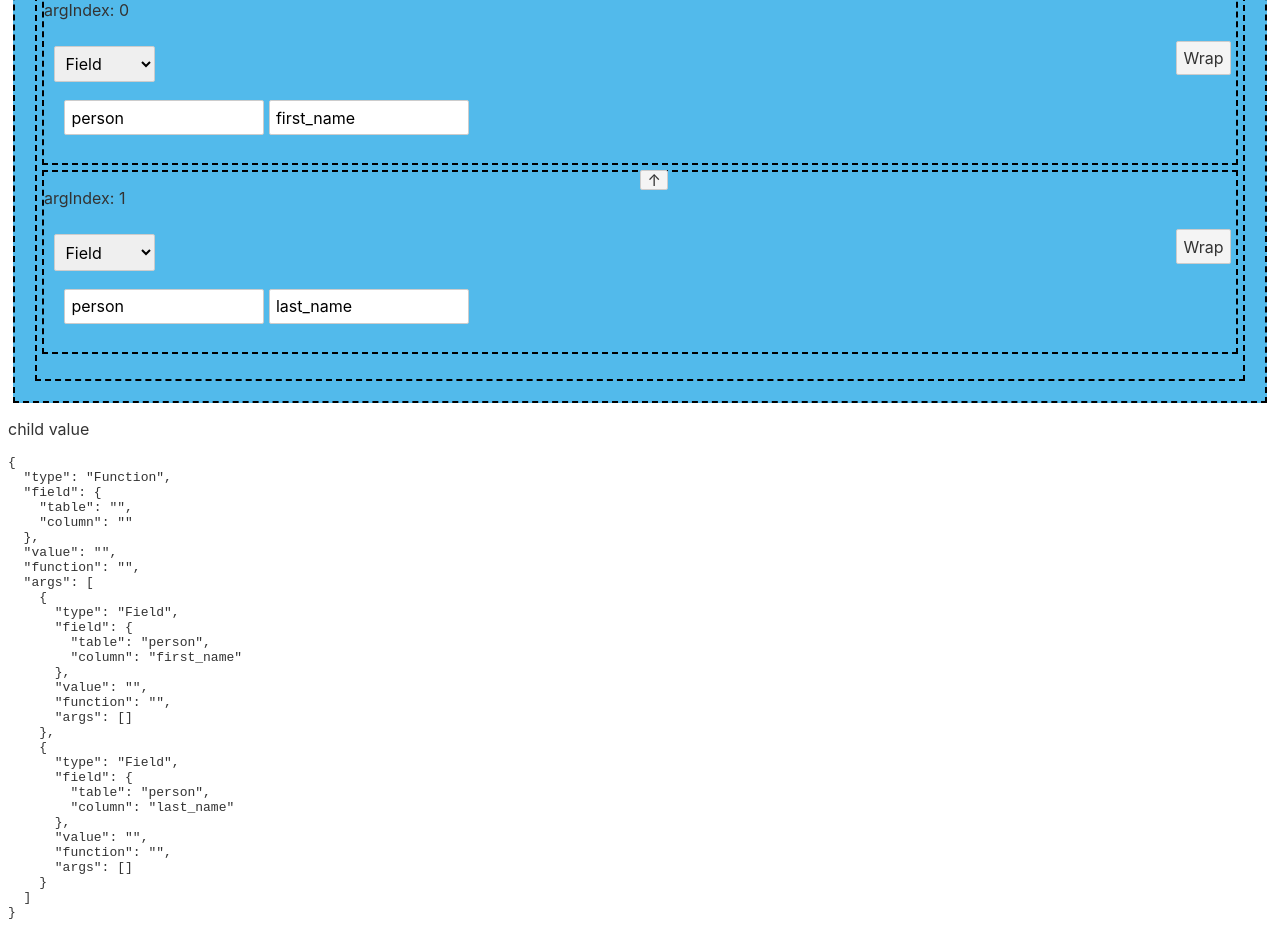
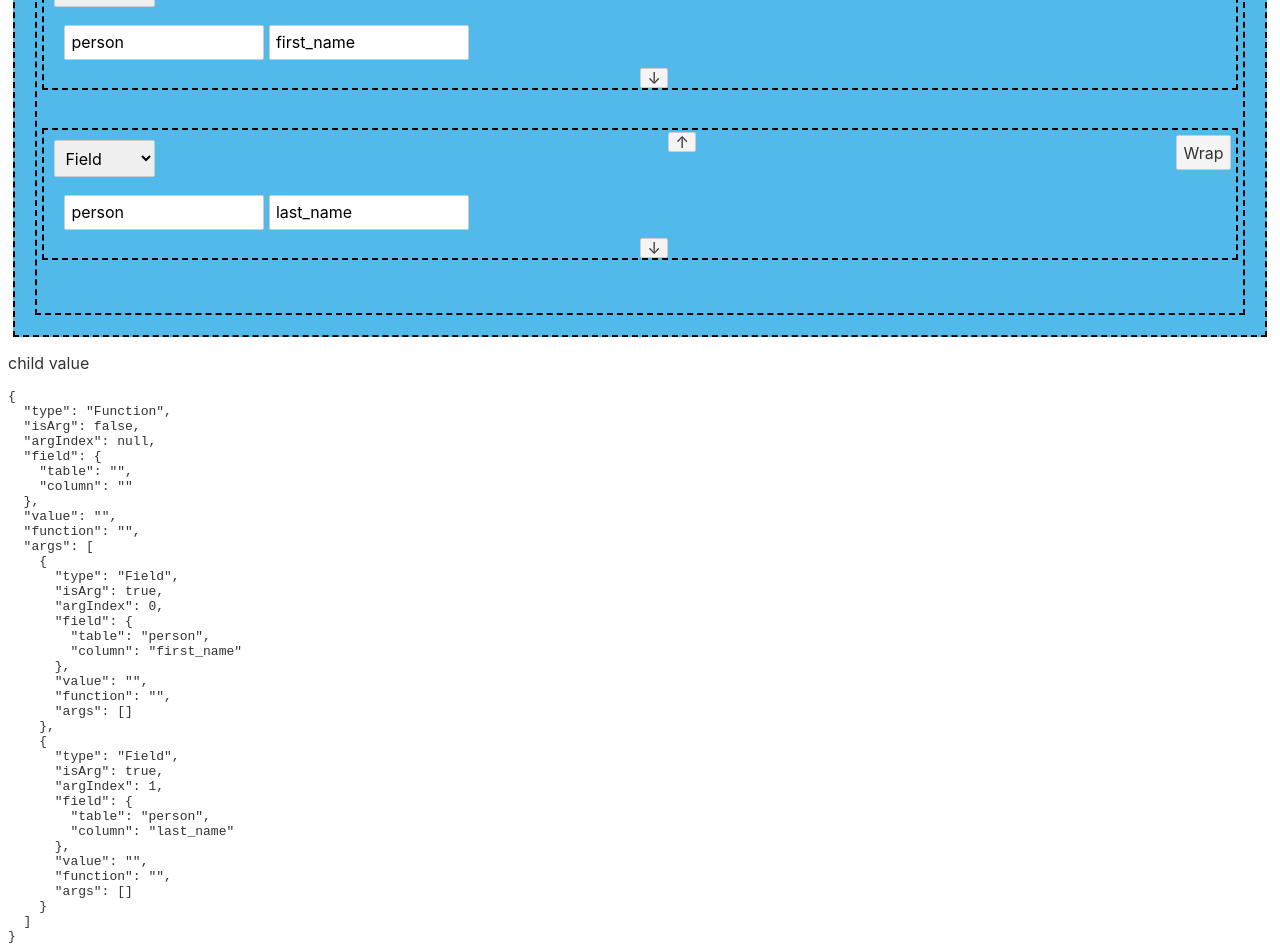
Before and after one commit to khbrendle/mast-ui, a Svelte app: page / in a window 1280 px wide. Shown: the part 220-1164 px from the top of the page. Before the commit the page ends 1140 px from the top, so only its background shows below. Built offline with nearby package versions, Linux system fonts and the light colour scheme.

Commit message:
added functionality for moving function arguments. needed re-assignment of props to trigger DOM update. could remove isArg and argIndex from props object

```diff
--- a/src/App.svelte
+++ b/src/App.svelte
@@ -6,37 +6,7 @@
 	// 3 level nesting
 	// let input =
 	//   '{"type":"Function","field":{"table":"","column":""},"value":"","function":"f.concat","args":[{"type":"Function","field":{"table":"","column":""},"value":"","function":"f.lit","args":[{"type":"Value","field":{"table":"","column":""},"value":"static text","function":"","args":[]}]}]}';
-		let input = `{
-						  "type": "Function",
-						  "field": {
-						    "table": "",
-						    "column": ""
-						  },
-						  "value": "",
-						  "function": "",
-						  "args": [
-						    {
-						      "type": "Field",
-						      "field": {
-						        "table": "person",
-						        "column": "first_name"
-						      },
-						      "value": "",
-						      "function": "",
-						      "args": []
-						    },
-						    {
-						      "type": "Field",
-						      "field": {
-						        "table": "person",
-						        "column": "last_name"
-						      },
-						      "value": "",
-						      "function": "",
-						      "args": []
-						    }
-						  ]
-						}`;
+	let input = `{"type":"Function","isArg":false,"argIndex":null,"field":{"table":"","column":""},"value":"","function":"","args":[{"type":"Field","isArg":true,"argIndex":0,"field":{"table":"person","column":"first_name"},"value":"","function":"","args":[]},{"type":"Field","isArg":true,"argIndex":1,"field":{"table":"person","column":"last_name"},"value":"","function":"","args":[]}]}`;
 	// start empty
 	// var input = "";
 	let child_value =
--- a/src/ColumnMappingComponent.svelte
+++ b/src/ColumnMappingComponent.svelte
@@ -1,13 +1,13 @@
 <script>
-  import { onMount, beforeUpdate } from "svelte";
+  import { onMount, afterUpdate } from "svelte";
   import { ColumnMappingValue } from "./objects.js";
 
   export let props = new ColumnMappingValue().newField();
   $: props = props;
 
-  export let isArg = false;
-  console.log("object ", props, " is arg: ", isArg);
-  export let argIndex = null;
+  // export let isArg = false;
+  console.log("object ", props, " is arg: ", props.isArg);
+  // export let argIndex = null;
 
   let mappingTypes = [
     { id: 1, text: "Field" },
@@ -16,12 +16,15 @@
   ];
 
   let handleAddArgument = () => {
-    props.args = [...props.args, new ColumnMappingValue().newField()];
+    props.args = [
+      ...props.args,
+      new ColumnMappingValue().newField(props.args.length)
+    ];
   };
 
   let handleSelectType = e => {
     console.log("handling select");
-    props = new ColumnMappingValue().fromType(e.target.value);
+    props = new ColumnMappingValue().fromType(e.target.value, props.argIndex);
   };
 
   function handleWrap() {
@@ -30,18 +33,22 @@
 
   function handleMoveArgUp(idx) {
     console.log("moving up index ", idx);
-    props.moveArgUp(idx);
-    console.log("new props: ", props);
+    props = props.moveArgUp(idx);
+    console.log("new props after move Up: ", props);
   }
 
   function handleMoveArgDown(idx) {
     console.log("moving down index ", idx);
-    props.moveArgDown(idx);
+    props = props.moveArgDown(idx);
   }
+
+  afterUpdate(() => {
+    console.log("new props after update: ", props);
+  });
 </script>
 
 <div class='outer'>
-  <p>argIndex: {argIndex}</p>
+  <!-- <p>argIndex: {props.argIndex}</p> -->
   <select class='type-select' bind:value={props.type} on:change={handleSelectType}>
     {#each mappingTypes as type}
       <option id={type.id} value={type.text}>
@@ -49,9 +56,9 @@
       </option>
     {/each}
   </select>
-  {#if isArg}
-    <!-- <button class='up-arrow' type='button' on:click|preventDefault={() => handleMoveArgUp(argIndex)}>&#8593;</button> -->
-  {/if}
+  <!-- {#if props.isArg}
+    <button class='up-arrow' type='button' on:click|preventDefault={() => handleMoveArgUp(argIndex)}>&#8593;</button>
+  {/if} -->
   <button class='wrap-button' type='button' on:click={handleWrap}>Wrap</button>
   <div class="inner">
   {#if props.type === 'Field'}
@@ -66,7 +73,8 @@
     <div class='func-args' >
       {#each props.args as arg, idx}
         <button class='up-arrow' type='button' on:click|preventDefault={() => handleMoveArgUp(idx)}>&#8593;</button>
-        <svelte:self bind:props={arg} isArg={true} argIndex={idx}/>
+        <svelte:self bind:props={arg} />
+        <button class='down-arrow' type='button' on:click|preventDefault={() => handleMoveArgDown(idx)}>&#8595;</button>
       {/each}
     </div>
   {:else }
@@ -113,14 +121,15 @@
 			  margin: 5px;
 			}
 			.up-arrow {
-									  position: absolute;
+			  position: relative;
+			  top: 37px;
 			  left: 50%;
 			  height: 20px;
 			  line-height: 5px;
 			}
 			.down-arrow {
 			  position: relative;
-									  bottom: -6px;
+			  bottom: 27px;
 			  left: 50%;
 			  height: 20px;
 			  line-height: 5px;
--- a/src/objects.js
+++ b/src/objects.js
@@ -1,7 +1,17 @@
+// export class ColumnMappingProps {
+//   constructor(data, isArg, argIndex) {
+//     this.data = date === undefined ? new ColumnMappingValue() : data;
+//     this.isArg = isArg === undefined ? false : isArg;
+//     this.argIndex = argIndex === undefined ? null : argIndex
+//   }
+// }
+
 export class ColumnMappingValue {
-  constructor(type, table, column, value, func, args) {
+  constructor(type, isArg, argIndex, table, column, value, func, args) {
     // console.log("start constructing");
     this.type = type === undefined ? 'Field' : type; // defaulting to field
+    this.isArg = isArg === undefined ? false : isArg;
+    this.argIndex = argIndex === undefined ? null : argIndex;
     this.field = {
       table: table === undefined ? '' : table,
       column: column === undefined ? '' : column
@@ -9,37 +19,41 @@ export class ColumnMappingValue {
     this.value = value === undefined ? '' : value;
     this.function = func === undefined ? '' : func;
     this.args = args === undefined ? [] : args;
+    // $: this.args = this.args
     // console.log("end constructing: ", this)
   }
   // create new field object
   // mostly used to reset if object type is changed
-  newField () {
+  newField (idx) {
     console.log("creating new field object");
-    return new ColumnMappingValue('Field', '', '', '', '', [])
+    return new ColumnMappingValue('Field',
+    idx === undefined ? false : true,
+    idx === undefined ? null : idx, '', '', '', '', [])
   }
-  // newBlank () {
-  //   console.log("creating new blank object");
-  //   return new ColumnMappingValue('', '', '', '', '', [])
-  // }
   // create new value object
   // mostly used to reset if object type is changed
-  newValue () {
+  newValue (idx) {
     console.log("creating new value object");
-    return new ColumnMappingValue('Value', '', '', '', '', [])
+    return new ColumnMappingValue('Value', idx === undefined ? false : true,
+    idx === undefined ? null : idx, '', '', '', '', [])
   }
   // create new function object
   // mostly used to reset if object type is changed
-  newFunction () {
+  newFunction (idx) {
     console.log("creating new function object");
-    return new ColumnMappingValue('Function', '', '', '', '', [new ColumnMappingValue().newField()])
+    return new ColumnMappingValue('Function',
+      idx === undefined ? false : true,
+      idx === undefined ? null : idx, '', '', '', '', [new ColumnMappingValue().newField(0)])
   }
   // create wrapper around an object
   // this just pushes the current object into an argument of an un-named function
-  newWrapper (arg) {
-    console.log("creating new wrapper object for type ", arg.type);
-    console.log("input instance of Array? ", arg instanceof Array)
-    console.log("input instance of ColumnMappingValue? ", arg instanceof ColumnMappingValue)
-    return new ColumnMappingValue('Function', '', '', '', '', [arg])
+  newWrapper (prop) {
+    console.log("creating new wrapper object for type ", prop.type);
+    console.log("input instance of Array? ", prop instanceof Array)
+    console.log("input instance of ColumnMappingValue? ", prop instanceof ColumnMappingValue)
+    prop.isArg = true
+    prop.argIndex = 0
+    return new ColumnMappingValue('Function', false, null, '', '', '', '', [prop])
   }
   fromJSON (x) {
     console.log("creating object from string");
@@ -50,6 +64,8 @@ export class ColumnMappingValue {
     console.log("creating object from js object");
     return new ColumnMappingValue(
       o.type === undefined ? '' : o.type,
+      o.isArg === undefined ? false : o.isArg,
+      o.argIndex === undefined ? null : o.argIndex,
       o.field.table === undefined ? '' : o.field.table,
       o.field.column === undefined ? '' : o.field.column,
       o.value === undefined ? '' : o.value,
@@ -64,31 +80,37 @@ export class ColumnMappingValue {
     if (idx > 0) {
       // splice args at idx removing sinlge value into temp object
       // the value moved into tmp is the one we want to move
+      this.args[idx].argIndex -= 1
+      this.args[idx-1].argIndex += 1
       var tmp = this.args.splice(idx, 1)
       // after we have extracted the value, placeit back into the args array at a higher index
       this.args.splice(idx-1, 0, tmp[0])
     }
+    return this
   }
   moveArgDown (idx) {
     // can't move the last object down
     if (idx+1 < this.args.length) {
       // splice args at idx removing sinlge value into temp object
       // the value moved into tmp is the one we want to move
+      this.args[idx+1].argIndex -= 1
+      this.args[idx].argIndex += 1
       var tmp = this.args.splice(idx, 1)
       // after we have extracted the value, placeit back into the args array at a higher index
       this.args.splice(idx+1, 0, tmp[0])
     }
+    return this
   }
 
   // based on a type, initialize the correct values and reset any that may have existed
-  fromType(type) {
+  fromType(type, idx) {
     switch (type) {
       case 'Field':
-        return new ColumnMappingValue().newField()
+        return new ColumnMappingValue().newField(idx)
       case 'Value':
-        return new ColumnMappingValue().newValue()
+        return new ColumnMappingValue().newValue(idx)
       case 'Function':
-        return new ColumnMappingValue().newFunction()
+        return new ColumnMappingValue().newFunction(idx)
     }
   }
 }
```
Lines whose indentation alone changed are shown as unchanged.
